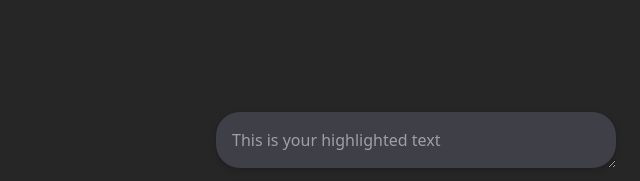
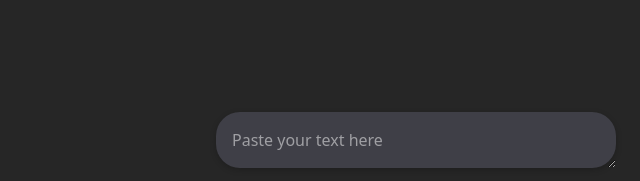
Before and after one commit to manacGrace/PopupGPT, a browser extension: page src/pages/index.html in a window 1280 px wide. Shown: the top 181 px of the page, 640-1280 px from the left. Drawn offline with Linux system fonts and the light colour scheme.

Commit message:
Update placeholder text in textarea for clarity

```diff
--- a/src/pages/index.html
+++ b/src/pages/index.html
@@ -36,7 +36,7 @@
     <div id="inputSection">
       <textarea
         id="highlighted"
-        placeholder="This is your highlighted text"
+        placeholder="Paste your text here"
         class="bg-zinc-700 w-full h-fit p-4 rounded-3xl text-white text-left"
       ></textarea>
 
```
